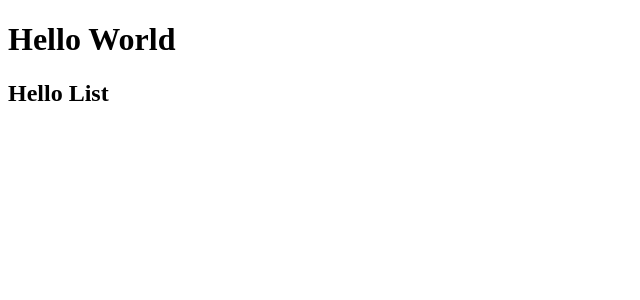
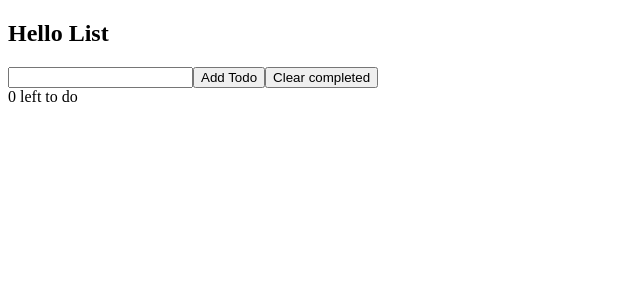
Before and after one commit to rekekki/todo, a React (Create React App) app: page / in a window 1280 px wide. Shown: the top 300 px of the page, without its empty margins (0-640 px from the left). Built offline with nearby package versions, Linux system fonts and the light colour scheme.

Commit message:
created buttons and an input field

```diff
--- a/src/App.js
+++ b/src/App.js
@@ -4,8 +4,17 @@
 const App = () => {
   return (
     <div>
-    <h1>Hello World</h1>
-    <TodoList />
+      <TodoList />
+      <input type="text"></input>
+      <button>
+        Add Todo
+      </button>
+      <button>
+        Clear completed
+      </button>
+      <div>
+        0 left to do
+      </div>
     </div>
   )
 }
```
